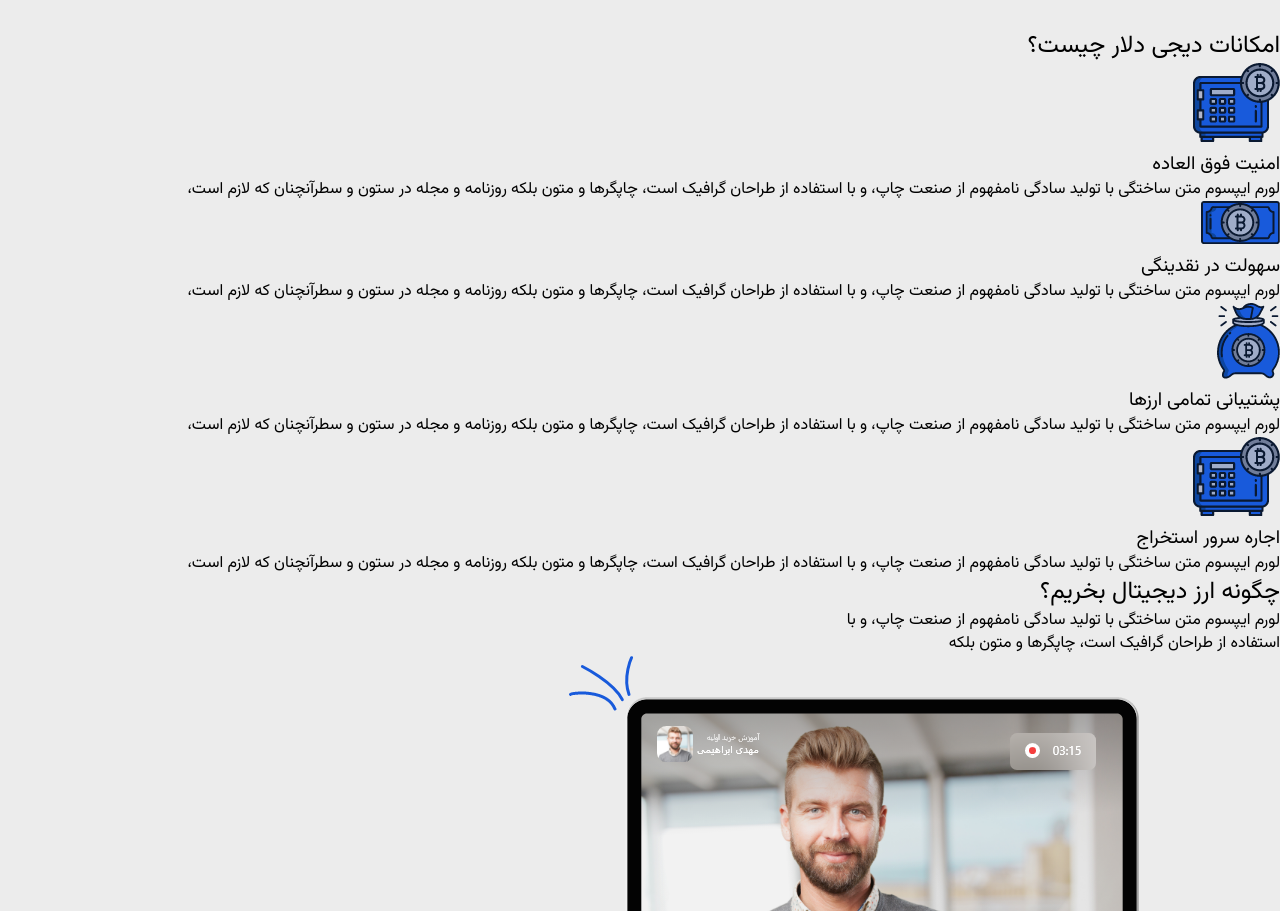
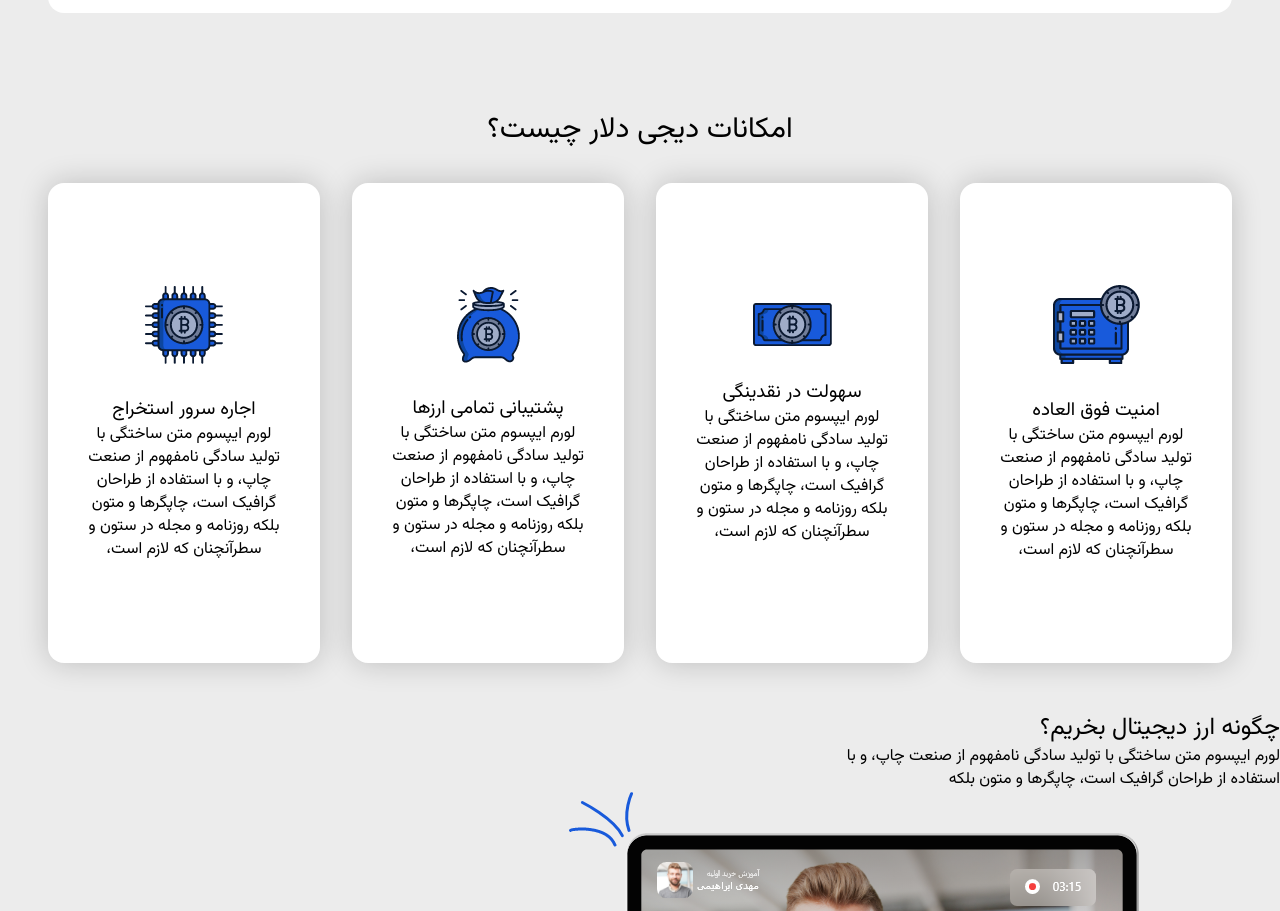
Before and after one commit to MohamadMahdi-Tasha/digi-dollor, a plain HTML site: page assets/pages/home/index.html in a window 1280 px wide. Shown: the part 1491-2402 px from the top of the page. Drawn offline with Linux system fonts and the light colour scheme.

Commit message:
added styles of section 3

```diff
--- a/assets/pages/home/index.html
+++ b/assets/pages/home/index.html
@@ -242,31 +242,31 @@
     </div>
 </section>
 <!--Third Section-->
-<section>
-    <h1>امکانات دیجی دلار چیست؟</h1>
+<section class="dv-sect-3">
+    <h1 class="dv-sect-3-title">امکانات دیجی دلار چیست؟</h1>
     <!--Cards Section Of Third Section-->
-    <div>
+    <div class="dv-sect-3-cards">
         <!--Cards Section Of Third Section : NO.1-->
-        <div>
+        <div class="dv-sect-3-card">
             <img src="../../img/home/section-3/img-locker.png" alt="امنیت">
             <h3>امنیت فوق العاده</h3>
             <p>لورم ایپسوم متن ساختگی با تولید سادگی نامفهوم از صنعت چاپ، و با استفاده از طراحان گرافیک است، چاپگرها و متون بلکه روزنامه و مجله در ستون و سطرآنچنان که لازم است،</p>
         </div>
         <!--Cards Section Of Third Section : NO.2-->
-        <div>
+        <div class="dv-sect-3-card">
             <img src="../../img/home/section-3/img-bitcoin.png" alt="سهولت">
             <h3>سهولت در نقدینگی</h3>
             <p>لورم ایپسوم متن ساختگی با تولید سادگی نامفهوم از صنعت چاپ، و با استفاده از طراحان گرافیک است، چاپگرها و متون بلکه روزنامه و مجله در ستون و سطرآنچنان که لازم است،</p>
         </div>
         <!--Cards Section Of Third Section : NO.3-->
-        <div>
+        <div class="dv-sect-3-card">
             <img src="../../img/home/section-3/img-bag.png" alt="پشتیبانی تمامی ارزها">
             <h3>پشتیبانی تمامی ارزها</h3>
             <p>لورم ایپسوم متن ساختگی با تولید سادگی نامفهوم از صنعت چاپ، و با استفاده از طراحان گرافیک است، چاپگرها و متون بلکه روزنامه و مجله در ستون و سطرآنچنان که لازم است،</p>
         </div>
         <!--Cards Section Of Third Section : NO.4-->
-        <div>
-            <img src="../../img/home/section-3/img-locker.png" alt="اجاره سرور استخراج">
+        <div class="dv-sect-3-card">
+            <img src="../../img/home/section-3/img-cpu.png" alt="اجاره سرور استخراج">
             <h3>اجاره سرور استخراج</h3>
             <p>لورم ایپسوم متن ساختگی با تولید سادگی نامفهوم از صنعت چاپ، و با استفاده از طراحان گرافیک است، چاپگرها و متون بلکه روزنامه و مجله در ستون و سطرآنچنان که لازم است،</p>
         </div>
--- a/assets/styles/style.css
+++ b/assets/styles/style.css
@@ -336,7 +336,7 @@ th {color: #A3A5A8 !important;}
 }
 
 /*Second Section*/
-.dv-sect-2 {padding: 2rem;}
+.dv-sect-2 {padding: 3rem;}
 .dv-sect-2-top-btn-holder {
     display: flex;
     justify-content: end;
@@ -363,7 +363,6 @@ th {color: #A3A5A8 !important;}
     background-color: white;
     width: 100%;
     border-radius: 1rem 1rem 0 0;
-    box-shadow: 0 0 30px rgba(0,0,0,.2);
 }
 
 .dv-sect-2-bottom-see-all {
@@ -399,6 +398,44 @@ th, td {
     border: none;
     transition: .3s;
 }
+/*Third Section*/
+.dv-sect-3 {
+    text-align: center;
+    padding: 3rem;
+}
+
+.dv-sect-3-title {
+    font-size: 29px;
+    margin-bottom: 2rem;
+}
+
+.dv-sect-3-cards {
+    display: grid;
+    gap: 2rem;
+    grid-template-columns: repeat(4, 1fr);
+}
+
+.dv-sect-3-card {
+    background-color: white;
+    padding: 2rem;
+    border-radius: 1rem;
+    box-shadow: 0 0 30px rgba(0,0,0,.2);
+    display: flex;
+    flex-direction: column;
+    align-items: center;
+    justify-content: center;
+    height: 30rem;
+    transition: .3s;
+}
+
+.dv-sect-3-card:hover {
+    background-color: var(--indigo);
+    color: white;
+}
+
+.dv-sect-3-card > img{
+    margin-bottom: 2rem;
+}
 
 /*Media Query*/
 @media (max-width: 1021px) {
```
